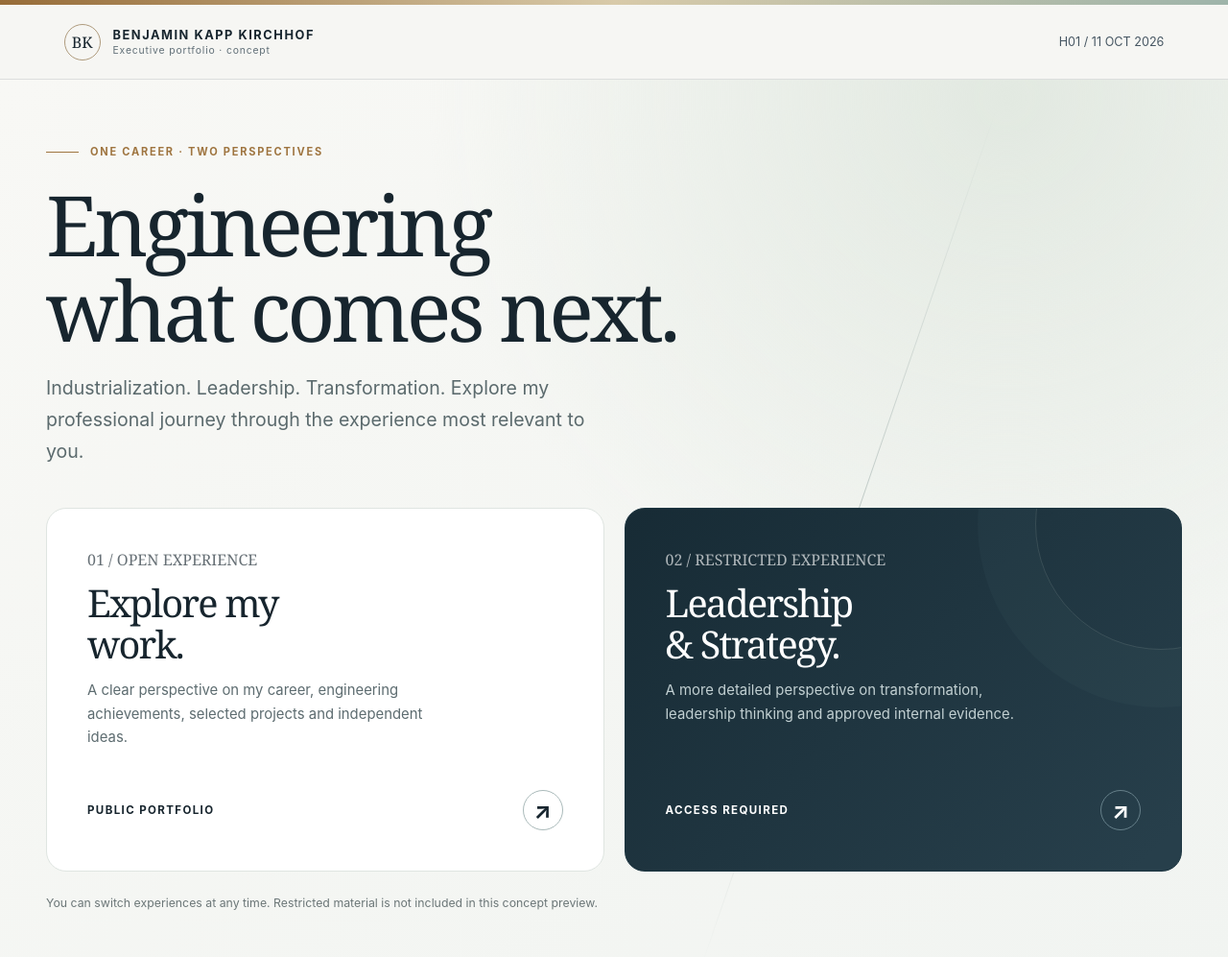
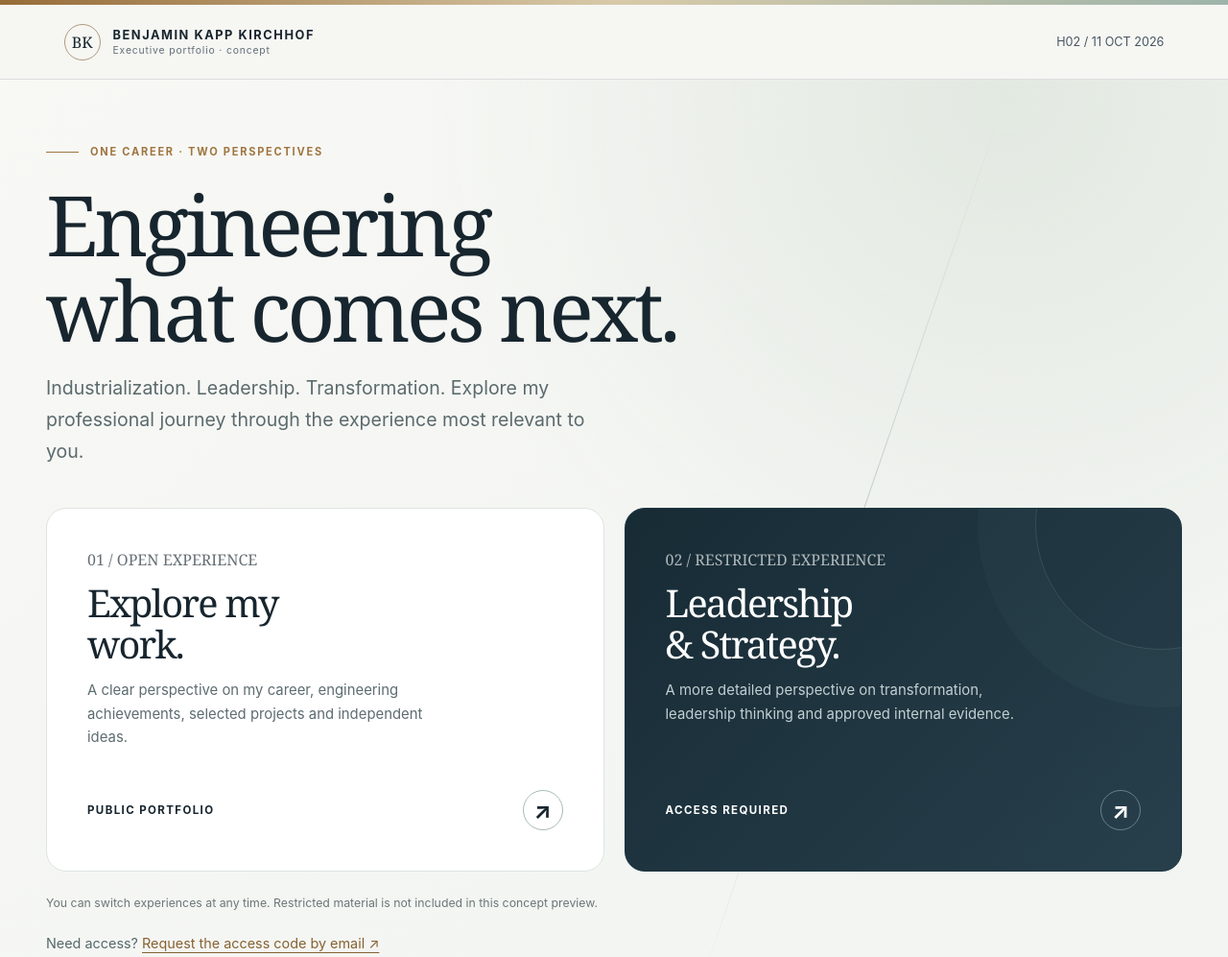
Before and after one commit to BenYimaAI/CV_BKirchhof, a plain HTML site: page index.html in a window 1280 px wide. Shown: the whole page at 96% size. Drawn offline with Linux system fonts and the light colour scheme.

Commit message:
feat(cv): wire H02 access check into both landing pathways

```diff
--- a/index.html
+++ b/index.html
@@ -5,7 +5,7 @@
   <meta name="viewport" content="width=device-width, initial-scale=1, viewport-fit=cover" />
   <meta name="color-scheme" content="light" />
   <meta name="description" content="An interactive executive portfolio concept demonstrating a public career experience and a protected leadership experience." />
-  <title>Benjamin Kapp Kirchhof — Choose Your Experience · Concept H01</title>
+  <title>Benjamin Kapp Kirchhof — Choose Your Experience · Concept H02</title>
   <style>
     :root {--ink:#17252e;--inksoft:#334653;--muted:#627078;--paper:#f7f7f3;--white:#fff;--line:#e0e5e3;--accent:#9f7540;--dark:#152a33;--dark2:#203844;--mint:#daebe5;--radius:22px;--shadow:0 20px 70px rgba(15,42,53,.08);color-scheme:light;font-family:Inter,"Avenir Next",-apple-system,BlinkMacSystemFont,"Segoe UI",sans-serif}
     *{box-sizing:border-box}html{scroll-behavior:smooth}body{margin:0;color:var(--ink);background:var(--paper);min-width:320px;-webkit-font-smoothing:antialiased}a{color:inherit;text-decoration:none}button{font:inherit}img{max-width:100%;display:block}h1,h2,h3,p{margin-top:0}h1[tabindex="-1"]:focus{outline:none}h1,h2,.serif{font-family:Georgia,"Iowan Old Style",Cambria,"Times New Roman",serif;font-weight:400;letter-spacing:-.046em}h1{font-size:clamp(3.05rem,6.8vw,6.85rem);line-height:1.02}h2{font-size:clamp(2.5rem,4.5vw,4.25rem);line-height:1.06}h3{font-size:1.27rem;line-height:1.3}p{line-height:1.7}small,.kicker,.eyebrow{letter-spacing:.16em;text-transform:uppercase;font-size:.69rem;font-weight:700}button,a{-webkit-tap-highlight-color:transparent}a:focus-visible,button:focus-visible{outline:3px solid #ab7237;outline-offset:5px}button{cursor:pointer}section[hidden],div[hidden],nav[hidden]{display:none!important}
@@ -25,7 +25,7 @@
       <span><span class="brandname" style="display:block">Benjamin Kapp Kirchhof</span><span class="brand-sub" style="display:block">Executive portfolio · concept</span></span>
     </a>
     <div class="topright">
-      <span class="draft-tag">H01 / 11 OCT 2026</span>
+      <span class="draft-tag">H02 / 11 OCT 2026</span>
       <nav class="nav-inner" id="publicNav" aria-label="Public portfolio navigation" hidden>
         <a href="#public-experience">Experience</a><a href="#public-perspectives">Perspectives</a>
       </nav>
@@ -98,6 +98,7 @@
       </div></div>
     </section>
   </main>
+  <script src="cv-access.js"></script>
   <script>
   (() => {
     'use strict';
```
